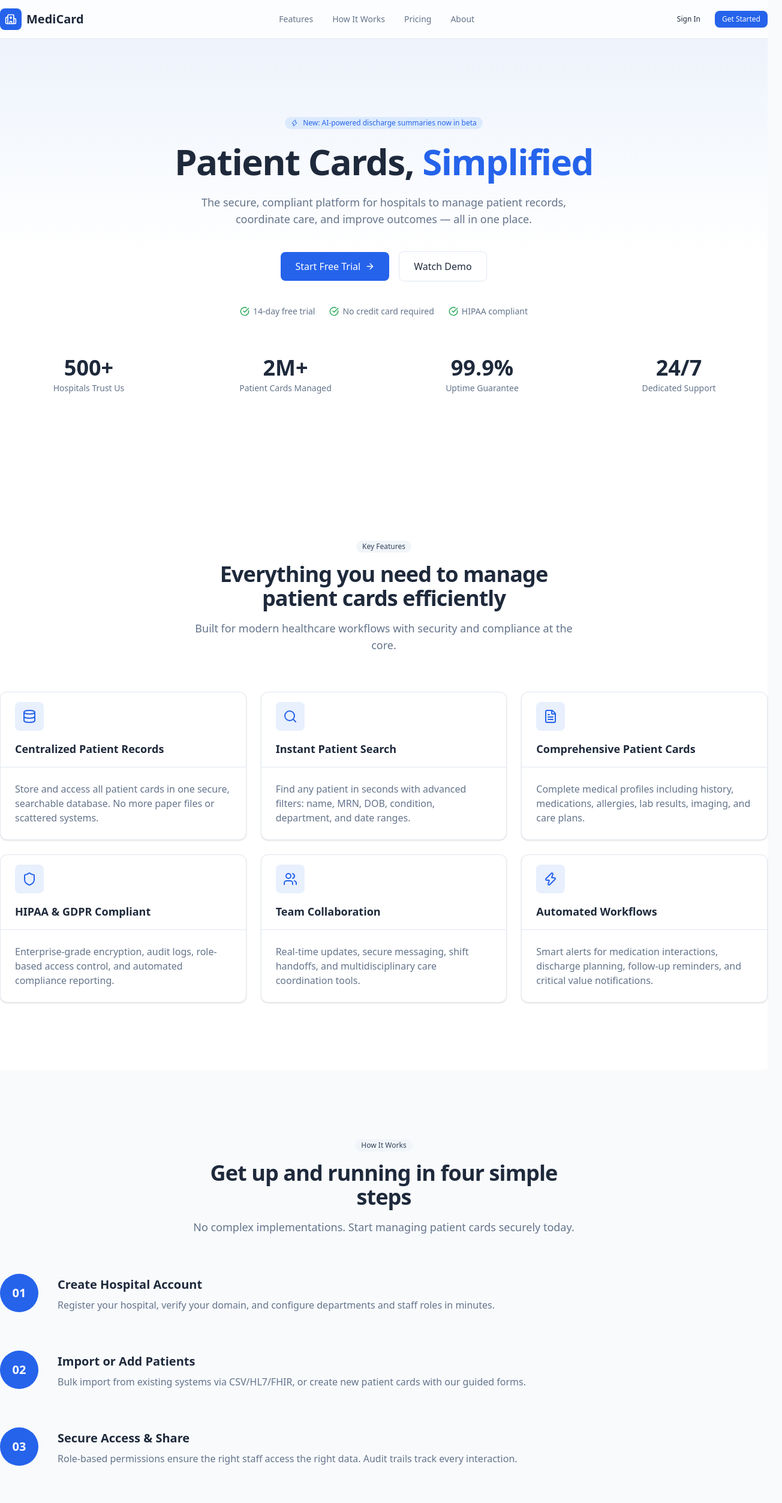
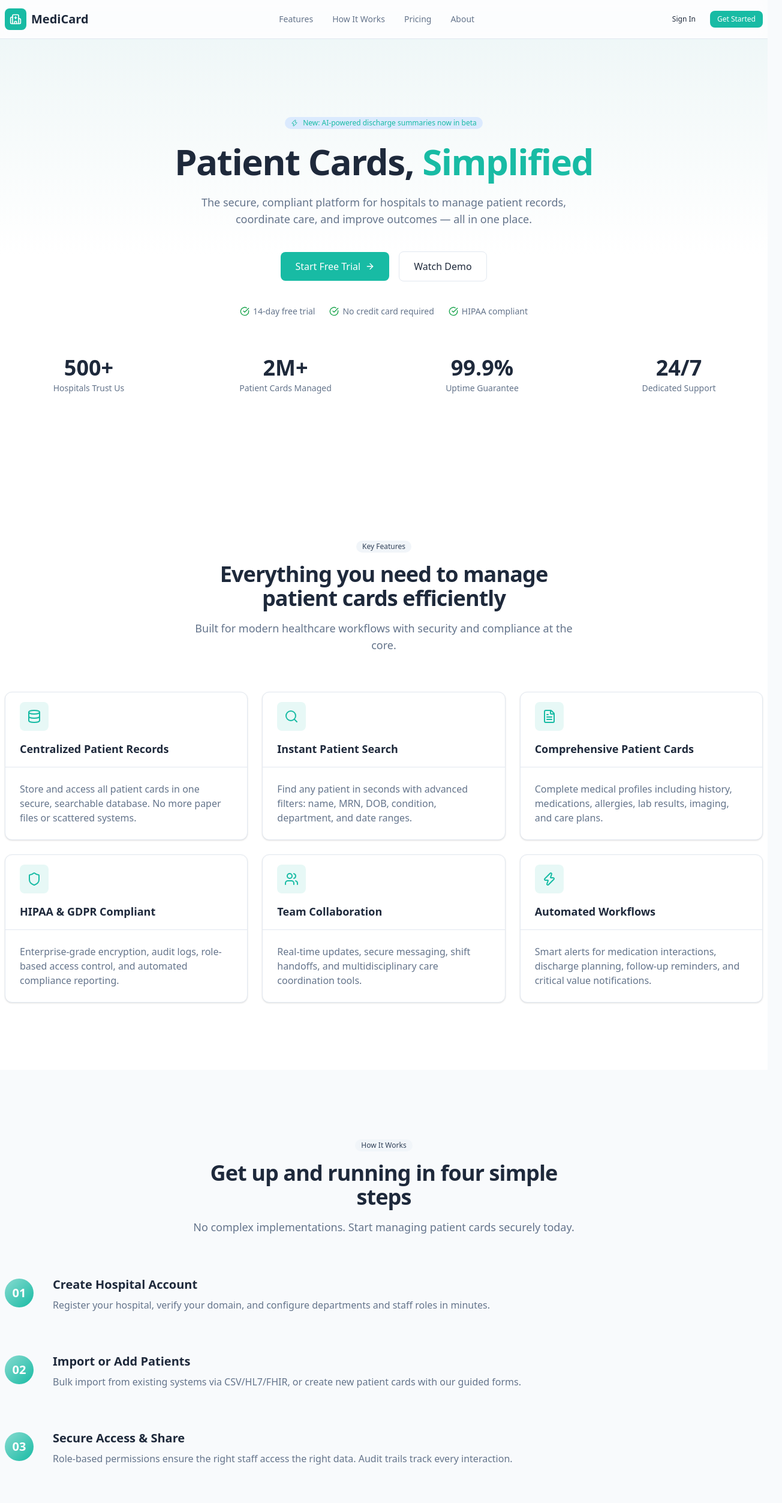
Before and after one commit to jsChief/medicard, a React (Vite) app: page / in a window 1280 px wide. Shown: the top 2505 px of the page at 60% size, 1304 px wide, since content can reach past the window. Built offline with nearby package versions, Linux system fonts and the light colour scheme.

Commit message:
refactor(layout): update styles and improve responsiveness across components

```diff
--- a/src/components/layout/AuthLayout.tsx
+++ b/src/components/layout/AuthLayout.tsx
@@ -6,7 +6,7 @@
   return (
     <div className="min-h-screen flex">
       {/* Brand Sidebar */}
-      <aside className="hidden lg:flex lg:w-1/3 bg-gradient-to-br from-blue-400 to-blue-600 flex-col items-center justify-between p-12">
+      <aside className="hidden lg:flex lg:w-1/3 bg-linear-to-br from-secondary to-primary flex-col items-center justify-between p-12">
         <div className="w-full max-w-md">
           <Link to="/" className="flex items-center gap-3" aria-label="MediCard Home">
             <div className="flex h-12 w-12 items-center justify-center rounded-xl bg-white/20">
@@ -51,7 +51,7 @@
 
       {/* Form Area */}
       <main className="flex-1 flex items-center justify-center p-8 lg:p-16 w-full lg:w-1/2">
-        <div className="w-full max-w-md">
+        <div className=" w-full ">
           <Outlet />
         </div>
       </main>
--- a/src/components/layout/DashboardLayout.tsx
+++ b/src/components/layout/DashboardLayout.tsx
@@ -32,9 +32,11 @@
   { name: "Settings", href: "/settings", icon: Settings },
 ]
 
+
+  /* name: "Notifications", href: "/notifications", icon: Bell */
+
 const userNavigation = [
   { name: "Profile", href: "/profile", icon: User },
-  { name: "Notifications", href: "/notifications", icon: Bell },
 ]
 
 export function DashboardLayout() {
@@ -43,7 +45,7 @@
   const location = useLocation()
 
   return (
-    <div className="min-h-screen bg-bg lg:flex">
+    <div className="min-h-screen bg-bg lg:flex place-content-between">
       {/* Mobile sidebar overlay */}
       {mobileMenuOpen && (
         <div
@@ -56,8 +58,8 @@
       {/* Sidebar */}
       <aside
         className={cn(
-          "fixed lg:static z-50 h-full bg-surface border-r border-border transition-all duration-300 ease-in-out flex flex-col",
-          sidebarOpen ? "w-64" : "w-20",
+          "fixed lg:fixed lg:left-0 lg:top-0 z-50 h-full bg-surface border-r border-border transition-all duration-300 ease-in-out flex flex-col",
+          sidebarOpen ? "w-[24%]" : "w-[10%]",
           mobileMenuOpen ? "translate-x-0" : "-translate-x-full lg:translate-x-0"
         )}
         aria-label="Main navigation"
@@ -149,9 +151,10 @@
       </button>
 
       {/* Main content */}
+      <div className="flex-1 flex place-content-end w-full transition-all duration-300 ease-in-out">
       <main
         className={cn(
-          "transition-all duration-300 min-h-screen bg-pik-500 w-full",
+          "transition-all duration-300 min-h-screen w-[76%]",
               { /*sidebarOpen? "lg:pl-4": "lg:pl-2" */}
         )}
       >
@@ -183,6 +186,7 @@
           <Outlet />
         </div>
       </main>
+      </div>
     </div>
   )
 }
--- a/src/components/layout/Footer.tsx
+++ b/src/components/layout/Footer.tsx
@@ -38,7 +38,7 @@
   ]
 
   return (
-    <footer className="border-t border-border bg-bg/50" role="contentinfo">
+    <footer className="border-t border-border bg-bg/50 p-2" role="contentinfo">
       <div className="container-app py-16 lg:py-24">
         <div className="grid grid-cols-2 gap-8 md:grid-cols-4 lg:grid-cols-5">
           <div className="col-span-2 lg:col-span-1">
--- a/src/components/layout/Navbar.tsx
+++ b/src/components/layout/Navbar.tsx
@@ -15,9 +15,9 @@
   ]
 
   return (
-    <header className="sticky top-0 z-50 w-full border-b border-border bg-surface/95 backdrop-blur supports-[backdrop-filter]:bg-surface/60">
+    <header className="sticky top-0 left-0 z-50 w-full border-b border-border bg-surface/95 backdrop-blur supports-backdrop-filter:bg-surface/60">
       <nav className="container-app" aria-label="Main navigation">
-        <div className="flex h-16 items-center justify-between">
+        <div className="flex h-16 items-center justify-between ml-2">
           <Link to="/" className="flex items-center gap-2" aria-label="MediCard Home">
             <div className="flex h-9 w-9 items-center justify-center rounded-lg bg-primary">
               <Hospital className="h-5 w-5 text-white" aria-hidden="true" />
@@ -37,7 +37,7 @@
             ))}
           </div>
 
-          <div className="hidden md:flex md:items-center md:gap-3">
+          <div className="hidden md:flex md:items-center md:gap-3 md:mr-2">
             <Link to="/login">
               <Button variant="ghost" size="sm">Sign In</Button>
             </Link>
--- a/src/index.css
+++ b/src/index.css
@@ -1,8 +1,9 @@
 @import "tailwindcss";
-
+/*old primary: #2563eb;*/
+/*old primary hover: #1d4ed8;*/
 @theme {
-  --color-primary: #2563eb;
-  --color-primary-hover: #1d4ed8;
+  --color-primary: #18bba4;
+  --color-primary-hover: #06b39b;
   --color-primary-light: #dbeafe;
   --color-secondary: #64748b;
   --color-success: #16a34a;
--- a/src/pages/HomePage.tsx
+++ b/src/pages/HomePage.tsx
@@ -108,7 +108,7 @@
   return (
     <div className="flex flex-col">
       {/* Hero Section */}
-      <section className="relative overflow-hidden bg-gradient-to-b from-primary/5 via-surface to-surface py-20 lg:py-32">
+      <section className="relative overflow-hidden bg-linear-to-b from-primary/5 via-surface to-surface py-20 lg:py-32">
         <div className="container-app">
           <div className="mx-auto max-w-4xl text-center">
             <Badge variant="primary" className="mb-6 inline-flex items-center gap-2">
@@ -164,7 +164,7 @@
       </section>
 
       {/* Features Section */}
-      <section id="features" className="py-20 lg:py-28 bg-surface">
+      <section id="features" className="py-20 lg:py-28 bg-surface px-2">
         <div className="container-app">
           <div className="mx-auto max-w-2xl text-center mb-16">
             <Badge variant="secondary" className="mb-4">Key Features</Badge>
@@ -195,7 +195,7 @@
       </section>
 
       {/* How It Works Section */}
-      <section id="how-it-works" className="py-20 lg:py-28 bg-bg">
+      <section id="how-it-works" className="py-20 lg:py-28 bg-bg px-2">
         <div className="container-app">
           <div className="mx-auto max-w-2xl text-center mb-16">
             <Badge variant="secondary" className="mb-4">How It Works</Badge>
@@ -213,9 +213,9 @@
               {steps.map((step) => (
                 <div
                   key={step.number}
-                  className="relative flex gap-6 lg:gap-8"
+                  className="relative flex gap-6 lg:gap-8 items-center"
                 >
-                  <div className="flex h-12 w-12 shrink-0 items-center justify-center rounded-full bg-primary text-white font-bold text-lg lg:h-16 lg:w-16 lg:text-xl">
+                  <div className="flex size-10 shrink-0 items-center justify-center rounded-full bg-linear-to-br from-primary/50 to-primary text-white font-bold text-lg lg:size-12 lg:text-xl">
                     {step.number}
                   </div>
                   <div className="flex-1 pt-1">
@@ -230,7 +230,7 @@
       </section>
 
       {/* Security & Compliance */}
-      <section className="py-20 lg:py-28 bg-surface">
+      <section className="py-20 lg:py-28 bg-surface px-2">
         <div className="container-app">
           <div className="grid gap-12 lg:grid-cols-2 items-center">
             <div>
@@ -261,10 +261,10 @@
               </div>
             </div>
             <div className="relative">
-              <div className="aspect-square rounded-2xl bg-gradient-to-br from-primary/10 to-primary/5 border border-primary/20 flex items-center justify-center">
+              <div className="aspect-square rounded-2xl bg-linear-to-br from-primary/10 to-primary/5 border border-primary/20 flex items-center justify-center">
                 <Shield className="h-32 w-32 text-primary/30" />
               </div>
-              <div className="absolute -bottom-6 -right-6 bg-surface border border-border rounded-xl p-6 shadow-lg max-w-xs">
+              <div className="absolute -bottom-6 -right-1 bg-surface border border-border rounded-xl p-6 shadow-lg max-w-xs">
                 <div className="flex items-center gap-3">
                   <div className="flex h-10 w-10 items-center justify-center rounded-lg bg-success/10 text-success">
                     <CheckCircle className="h-5 w-5" />
@@ -281,7 +281,7 @@
       </section>
 
       {/* Testimonials */}
-      <section className="py-20 lg:py-28 bg-bg">
+      <section className="py-20 lg:py-28 bg-bg px-2">
         <div className="container-app">
           <div className="mx-auto max-w-2xl text-center mb-16">
             <Badge variant="secondary" className="mb-4">Trusted by Healthcare Leaders</Badge>
@@ -293,7 +293,7 @@
           <div className="grid gap-6 md:grid-cols-3">
             {testimonials.map((testimonial) => (
               <Card key={testimonial.author} className="relative">
-                <Quote className="absolute top-6 right-6 h-12 w-12 text-primary/10" />
+                <Quote className="absolute top-4 right-6 h-12 w-12 text-primary/10" />
                 <CardContent className="relative">
                   <div className="flex gap-1 mb-4">
                     {[...Array(5)].map((_, i) => (
@@ -336,7 +336,7 @@
                 </Button>
               </Link>
               <Link to="/contact">
-                <Button size="lg" variant="outline" className="w-full sm:w-auto border-white text-white hover:bg-white/10">
+                <Button size="lg" variant="outline" className="w-full sm:w-auto border-white text-white bg-primary hover:bg-white/10">
                   Contact Sales
                 </Button>
               </Link>
```
